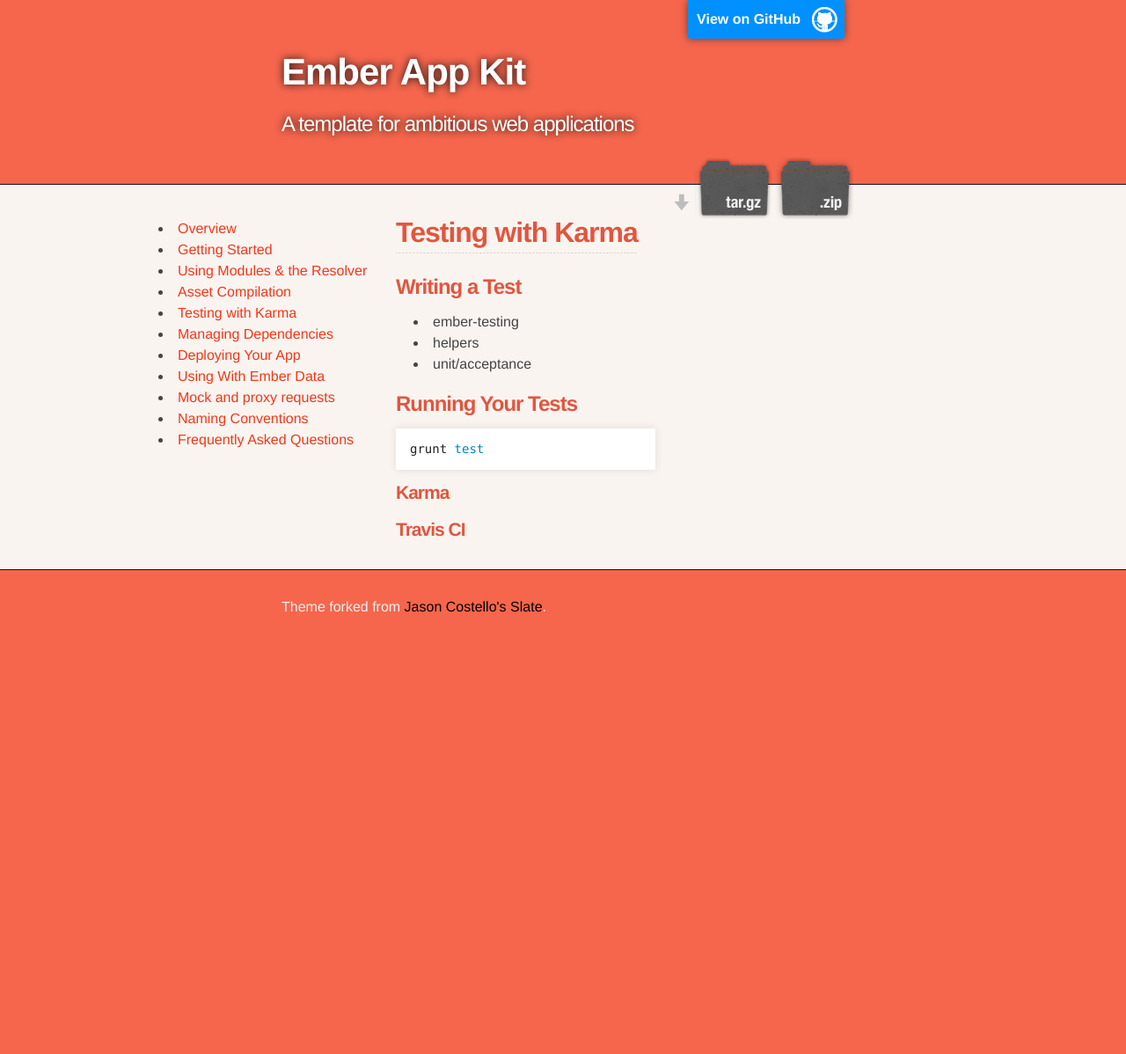
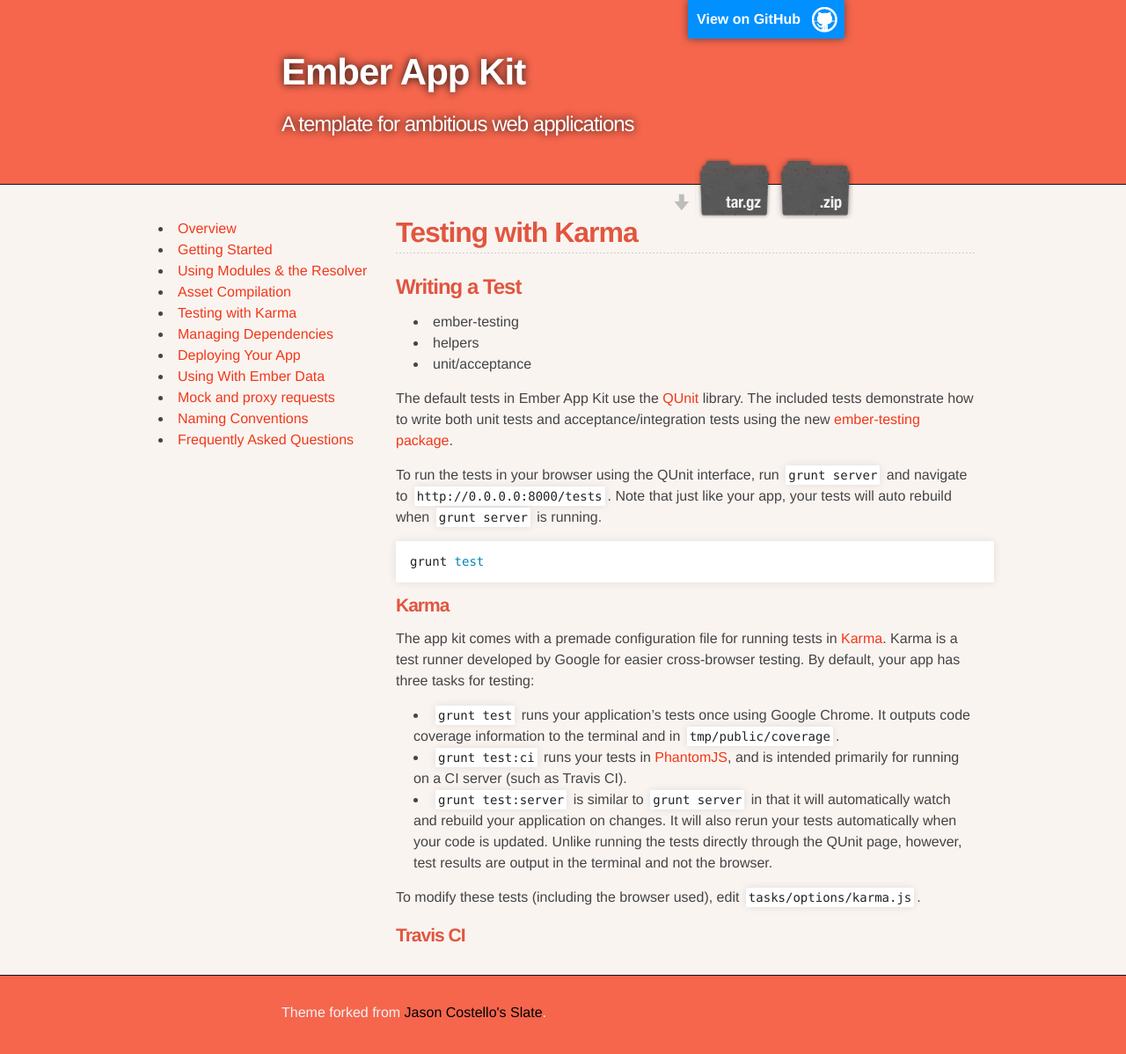
Before and after one commit to stefanpenner/ember-app-kit, a Jekyll site: the page built from guides/testing.md, in a window 1280 px wide. Shown: the whole page at 88% size. Built offline with Jekyll 4.4.1, drawn with Linux system fonts in a browser that asks for light colours; before the commit the page ends 900 px from its top, so only the background shows below that.

Commit message:
DOC: Copy the wiki section for testing

```diff
--- a/guides/testing.md
+++ b/guides/testing.md
@@ -10,7 +10,9 @@
 * helpers
 * unit/acceptance
 
-### Running Your Tests
+The default tests in Ember App Kit use the [QUnit](http://qunitjs.com/) library. The included tests demonstrate how to write both unit tests and acceptance/integration tests using the new [ember-testing package](http://ianpetzer.wordpress.com/2013/06/14/getting-started-with-integration-testing-ember-js-using-ember-testing-and-qunit-rails/).
+
+To run the tests in your browser using the QUnit interface, run `grunt server` and navigate to `http://0.0.0.0:8000/tests`. Note that just like your app, your tests will auto rebuild when `grunt server` is running.
 
 {% highlight sh %}
 grunt test
@@ -18,4 +20,12 @@
 
 #### Karma
 
+The app kit comes with a premade configuration file for running tests in [Karma](http://karma-runner.github.io/0.8/index.html). Karma is a test runner developed by Google for easier cross-browser testing. By default, your app has three tasks for testing:
+
+* `grunt test` runs your application's tests once using Google Chrome. It outputs code coverage information to the terminal and in `tmp/public/coverage`.
+* `grunt test:ci` runs your tests in [PhantomJS](http://phantomjs.org/), and is intended primarily for running on a CI server (such as Travis CI).
+* `grunt test:server` is similar to `grunt server` in that it will automatically watch and rebuild your application on changes. It will also rerun your tests automatically when your code is updated. Unlike running the tests directly through the QUnit page, however, test results are output in the terminal and not the browser.
+
+To modify these tests (including the browser used), edit `tasks/options/karma.js`.
+
 #### Travis CI
```
